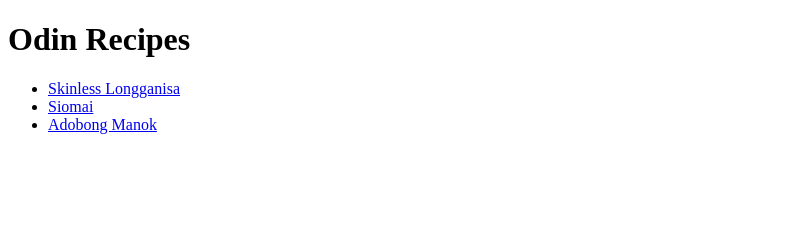
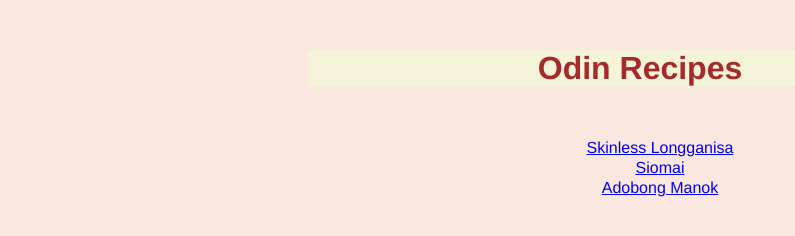
Before and after one commit to p-guevarra/odin-recipes, a plain HTML site: page index.html in a window 1280 px wide. Shown: the whole page, without its empty margins (0-795 px from the left). Drawn offline with Linux system fonts and the light colour scheme.

Commit message:
Add simple layout

```diff
--- a/index.html
+++ b/index.html
@@ -3,6 +3,7 @@
     <head>
         <meta charset="utf-8">
         <title>Odin Recipes</title>
+        <link rel="stylesheet" href="styles.css">
     </head>
     <body>
         <h1>Odin Recipes</h1>
--- /dev/null
+++ b/styles.css
@@ -0,0 +1,22 @@
+* {
+    text-align: center;
+    font-family: 'Franklin Gothic Medium', 'Arial Narrow', Arial, sans-serif;
+    background-color: #FAE8E0;
+}
+
+h1{
+    color: brown;
+    background-color: hsl(60, 56%, 91%, 90%);
+    margin-top: 50px;
+    margin-bottom: 50px;
+    margin-left: 300px;
+    margin-right: 300px;
+}
+
+
+ul, li {
+    list-style-type: none;
+    text-decoration: none;
+    color: black;
+    font-family: 'Trebuchet MS', 'Lucida Sans Unicode', 'Lucida Grande', 'Lucida Sans', Arial, sans-serif;
+}
```
Also changed, not shown: recipes/adobong-manok.html (+1 -0 lines), recipes/siomai.html (+1 -0 lines), recipes/skinless-longganisa.html (+1 -0 lines).
